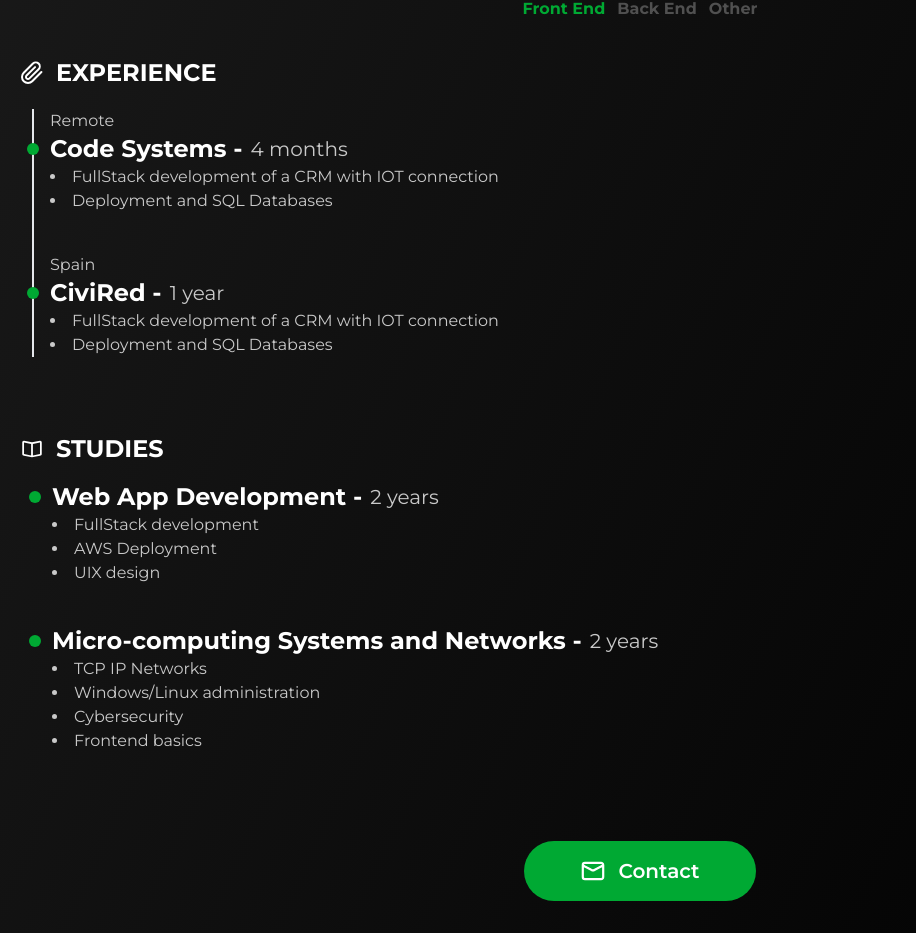
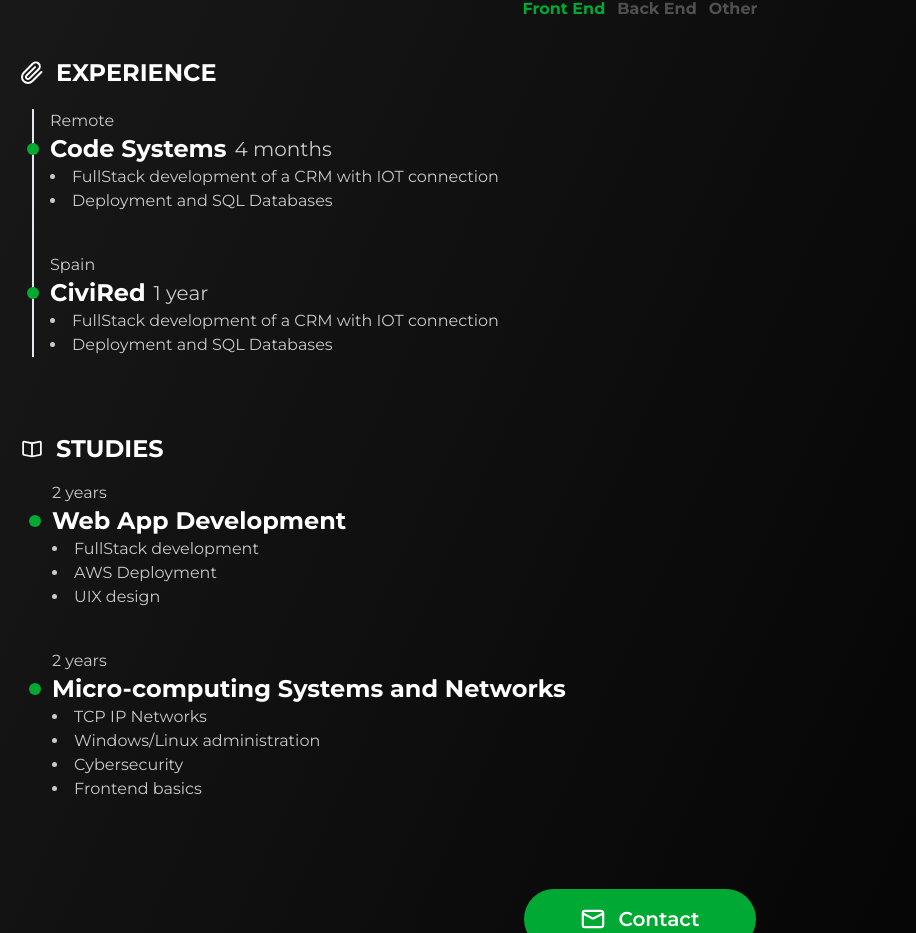
Before and after one commit to KaruzG/portfolioTailwind, a React (Vite) app: page / in a window 1280 px wide. Shown: the part 1815-2748 px from the top of the page, without its empty margins (0-916 px from the left). Built offline with nearby package versions, Linux system fonts and the light colour scheme.

Commit message:
feat: Enhance Timeline component to differentiate between job and education entries

```diff
--- a/src/components/ExperienceSection.tsx
+++ b/src/components/ExperienceSection.tsx
@@ -35,7 +35,7 @@ const ExperienceSection = () => {
         EXPERIENCE
       </SectionTitle>
       <ul className="border-l-2 ml-3 mt-5">
-        <Timeline timelineData={jobExperience} />
+        <Timeline timelineData={jobExperience} type="job"/>
       </ul>
     </section>
     </>
--- a/src/components/StudiesSection.tsx
+++ b/src/components/StudiesSection.tsx
@@ -37,7 +37,7 @@ const StudiesSection = () => {
             STUDIES
         </SectionTitle>
         <ul className="ml-4">
-            <Timeline timelineData={studyExperience} />
+            <Timeline timelineData={studyExperience} type="education"/>
         </ul>
         </>
     )
--- a/src/components/Timeline.tsx
+++ b/src/components/Timeline.tsx
@@ -2,17 +2,18 @@ import { TimelineData } from "../types/TimelineData";
 
 interface TimelineProps {
   timelineData: TimelineData[];
+  type: "job" | "education";
 }
 
-const Timeline = ({ timelineData }: TimelineProps) => {
+const Timeline = ({ timelineData, type }: TimelineProps) => {
   return timelineData.map((data, index) => (
     <li className="ml-2 pl-2 relative" key={index}>
-      <p className="text-s text-secondary">{data.location}</p>
+      <p className="text-s text-secondary">{type === "job" ? data.location : data.duration + " " + data.durationType}</p>
       <div className="flex items-center gap-2 before:content-[''] before:absolute before:w-3 before:h-3 before:-left-[15px] before:bg-accent before:rounded-full">
-        <h3 className="text-2xl font-bold">{data.company} -</h3>
-        <p className="text-xl text-secondary">
-          {data.duration} {data.durationType}
-        </p>
+        <h3 className="text-2xl font-bold">{data.company}</h3>
+        {type === "job" ?
+          <p className="text-xl text-secondary"> {data.duration} {data.durationType} </p>
+        : null}
       </div>
       <ul className="mb-10 list-inside list-disc text-secondary">
         {data.descriptionList.map((item, index) => (
```
